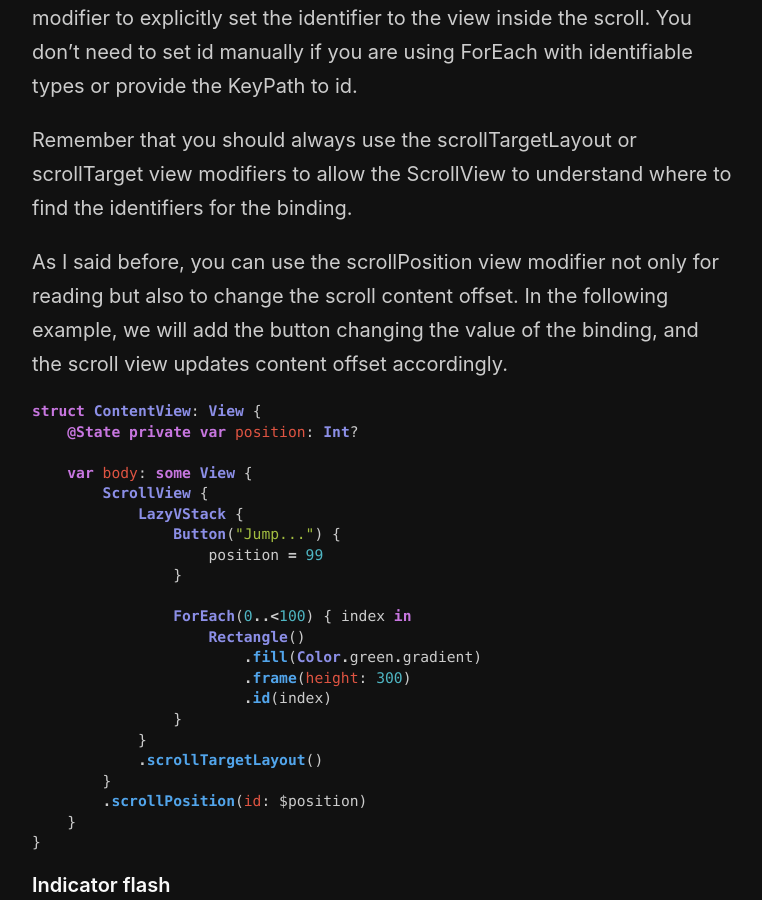
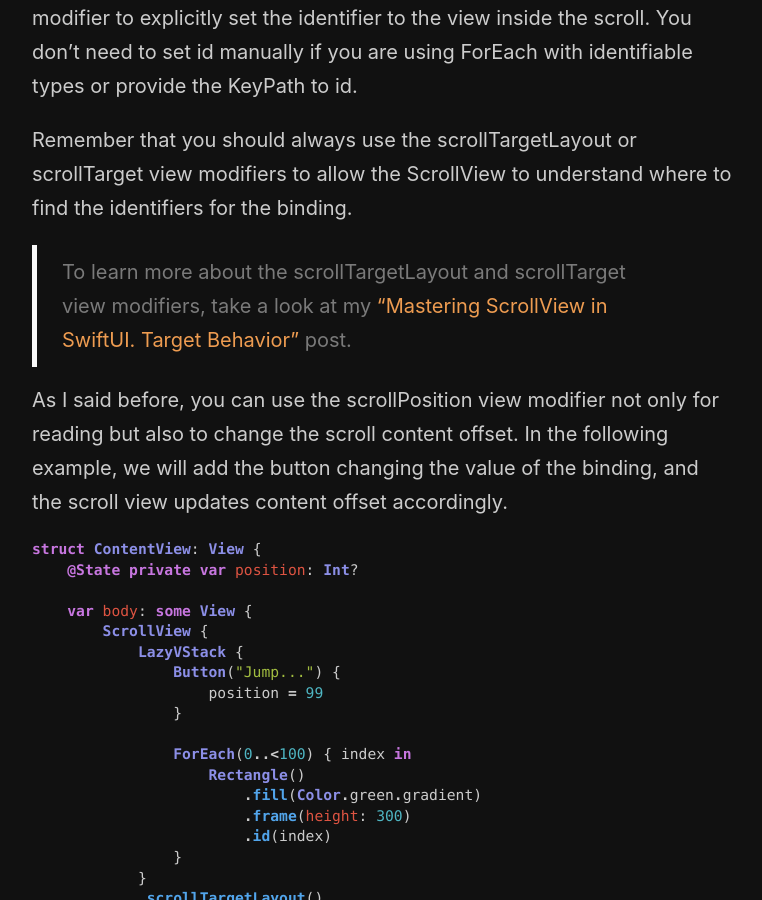
Before and after one commit to mecid/mecid.github.io, a Jekyll site: the page built from _posts/2023-06-27-mastering-scrollview-in-swiftui-scroll-position.md, in a window 1280 px wide and 900 px high, scrolled down 2014 px. Shown: the whole window, without its empty margins (258-1020 px from the left). Built offline with Jekyll 4.4.1, drawn with Linux system fonts in a browser that asks for light colours.

Commit message:
reference post added to the scroll position

````diff
--- a/_posts/2023-06-27-mastering-scrollview-in-swiftui-scroll-position.md
+++ b/_posts/2023-06-27-mastering-scrollview-in-swiftui-scroll-position.md
@@ -78,6 +78,8 @@ As you can see in the example above, we use the scrollPosition view modifier wit
 
 Remember that you should always use the scrollTargetLayout or scrollTarget view modifiers to allow the ScrollView to understand where to find the identifiers for the binding.
 
+> To learn more about the scrollTargetLayout and scrollTarget view modifiers, take a look at my ["Mastering ScrollView in SwiftUI. Target Behavior"](/2023/06/20/mastering-scrollview-in-swiftui-target-behavior/) post.
+
 As I said before, you can use the scrollPosition view modifier not only for reading but also to change the scroll content offset. In the following example, we will add the button changing the value of the binding, and the scroll view updates content offset accordingly.
 
 ```swift
````
